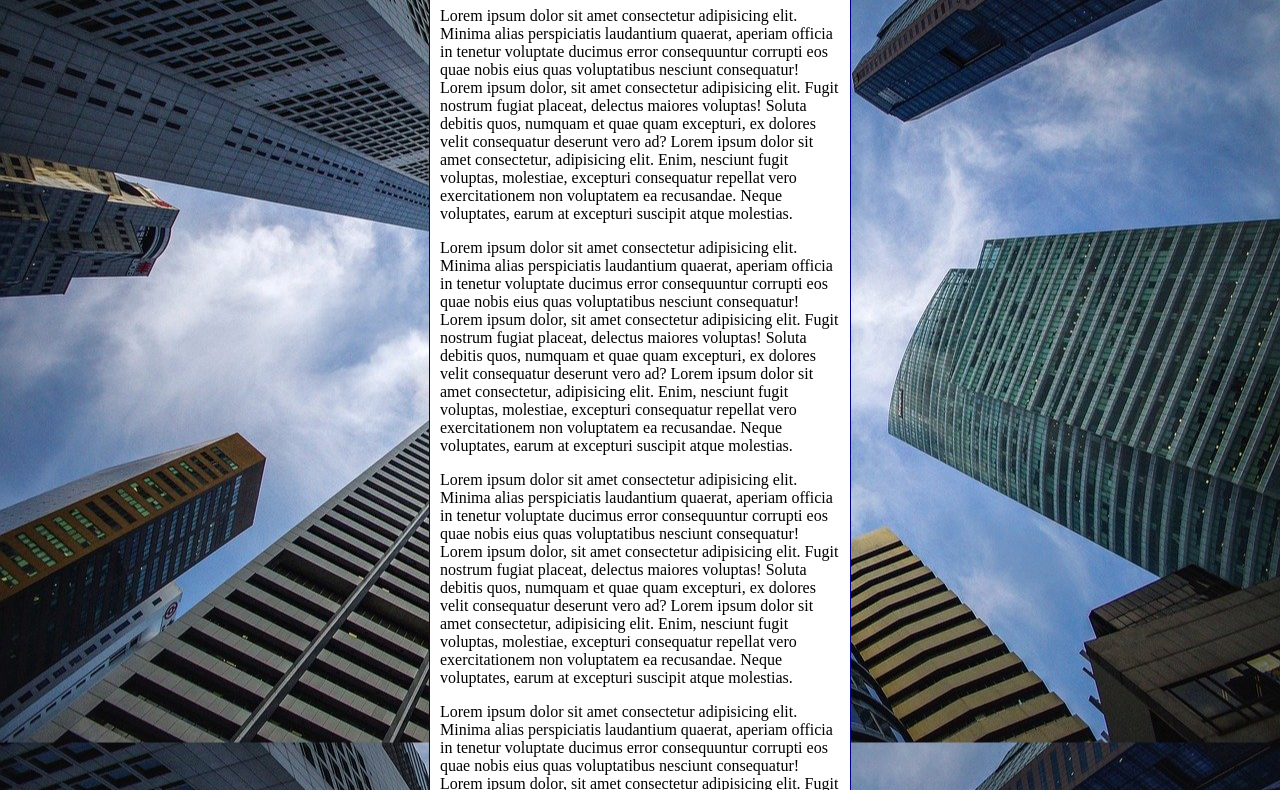
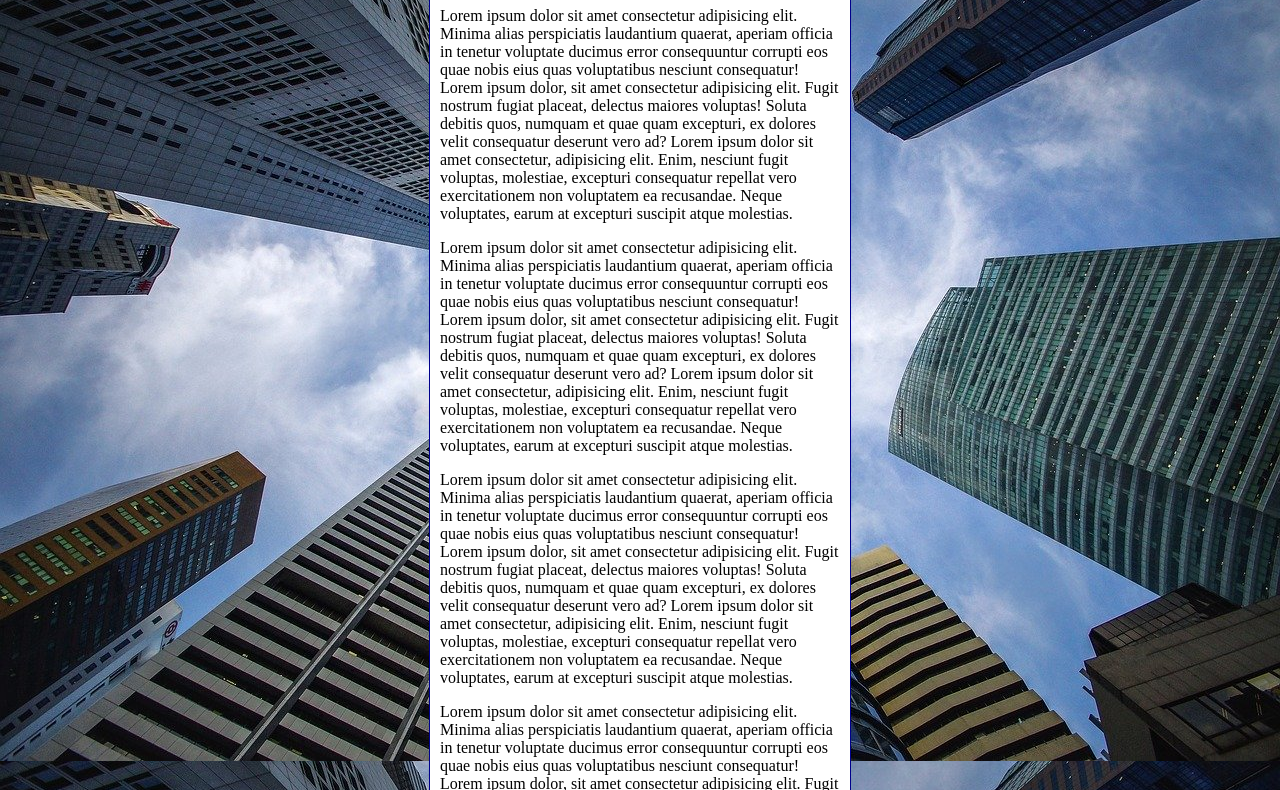
Before and after one commit to spez14/html-css, a plain HTML site: page exercicios/ex022/fundo006.html in a window 1280 px wide. Shown: the part 92-882 px from the top of the page. Drawn offline with Linux system fonts and the light colour scheme.

Commit message:
Cap19Aula06

```diff
--- a/exercicios/ex022/fundo006.html
+++ b/exercicios/ex022/fundo006.html
@@ -4,21 +4,31 @@
     <meta charset="UTF-8">
     <meta http-equiv="X-UA-Compatible" content="IE=edge">
     <meta name="viewport" content="width=device-width, initial-scale=1.0">
-    <title>Document</title>
+    <title>Fundo fixo de tela</title>
     <style>
         body {
             height: 100vh;
+            /*
             background-color: black;
             background-image: url(imagens/wallpaper002.jpg);
             background-position: center center;
-            background-repeat: repeat y;
+            background-repeat: no-repeat;
             background-size: cover;
+            background-attachment: fixed;
+            */
 
+            /* Shorthand - background
+               color > image > position > repeat > [size]
+               > attachment
+            */
+
+            background: black url(imagens/wallpaper002.jpg) center center no-repeat fixed;
+            background-size: cover;
         }
 
         main {
             background-color: white;
-            width: 400px;
+            max-width: 400px;
             padding: 10px;
             margin: auto;
             border: 1px solid darkblue;
```
